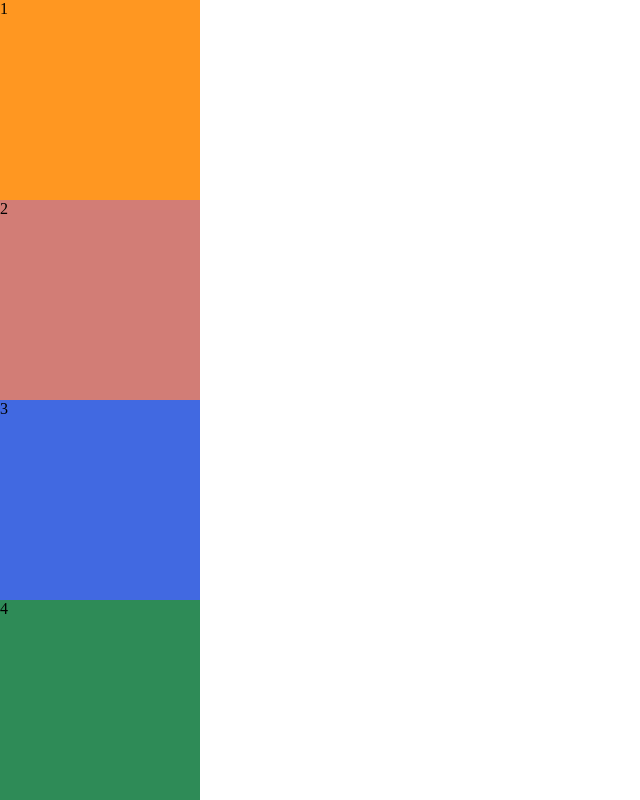
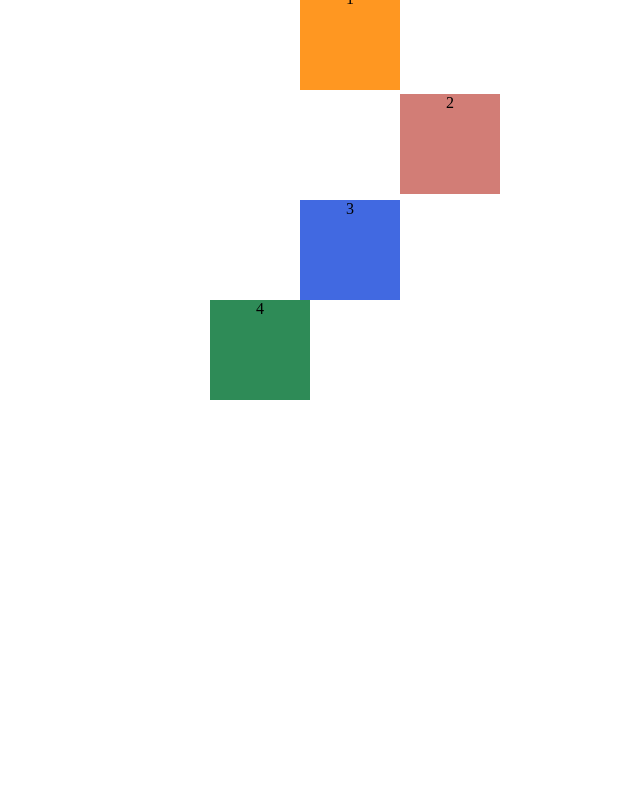
Before and after one commit to raphaelmoraisdevmg/praticas, a plain HTML site: page position/index.html in a window 1280 px wide. Shown: the whole page, without its empty margins (0-640 px from the left). Drawn offline with Linux system fonts and the light colour scheme.

Commit message:
Resultado final da pratica

```diff
--- a/position/style.css
+++ b/position/style.css
@@ -5,22 +5,38 @@
 }
 
 .quadrado1{
+    text-align: center;
+    position: absolute;
     background-color: rgba(255, 138, 4, 0.883);
-    width: 200px;
-    height: 200px;
+    width: 100px;
+    height: 100px;
+    left: 300px; /*Quanto maior é o valor mais distante o quadrado fica do extremo no caso o lado esquerdo da tela */
+    bottom:710px;
 }
 .quadrado2{
+    text-align: center;
+    position: absolute;
     background-color: rgba(205, 108, 100, 0.883);
-    width: 200px;
-    height: 200px;
+    width: 100px;
+    height: 100px;
+    bottom: 606px;
+    left:  400px;
 }
 .quadrado3{
+    text-align: center;
+    position:absolute;
     background-color: royalblue;
-    width: 200px;
-    height: 200px;
+    width: 100px;
+    height: 100px;
+    bottom: 500px;
+    left:300px;
 }
 .quadrado4{
+    text-align: center;
+    position: absolute;
     background-color: seagreen;
-    width: 200px;
-    height: 200px;
+    width: 100px;
+    height: 100px;
+    top: 300px;
+    left:  210px;
 }
```
